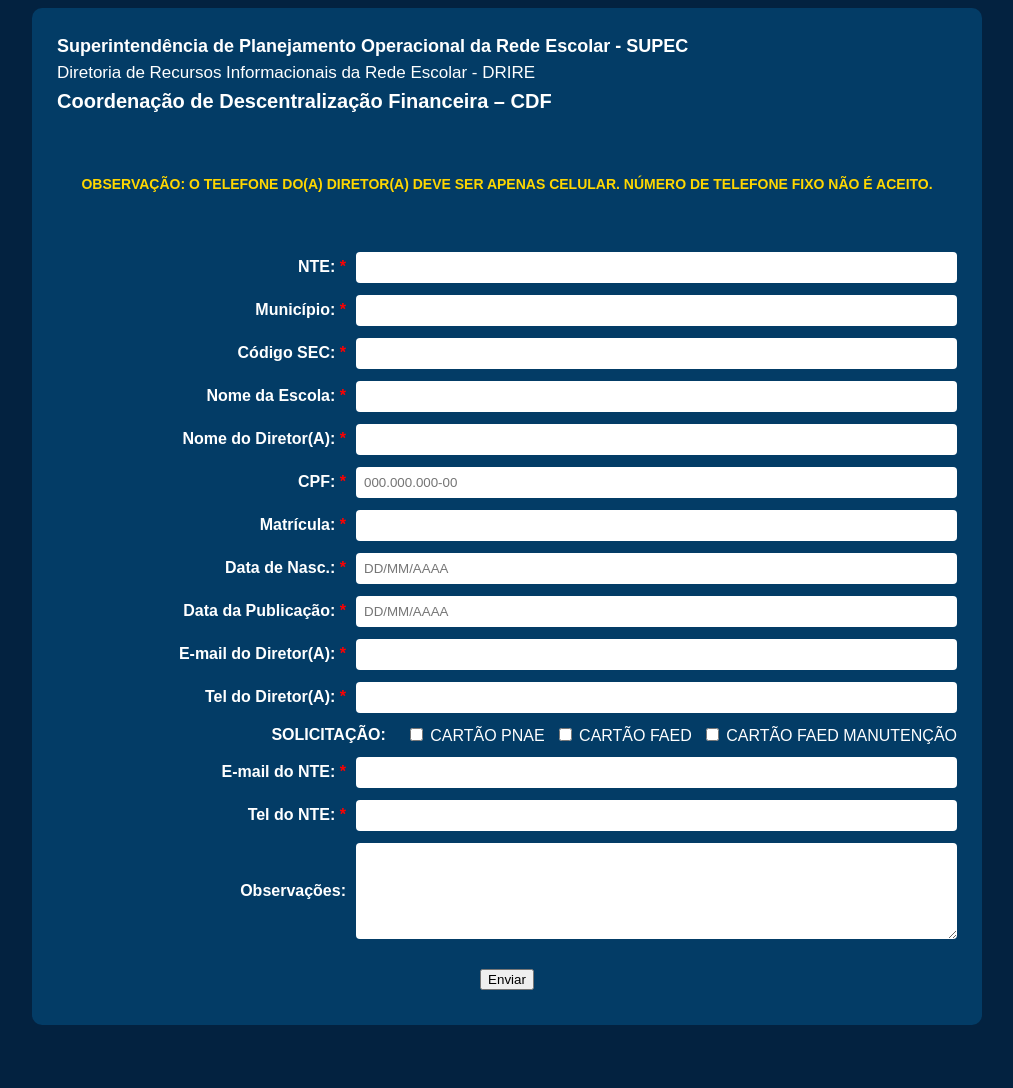
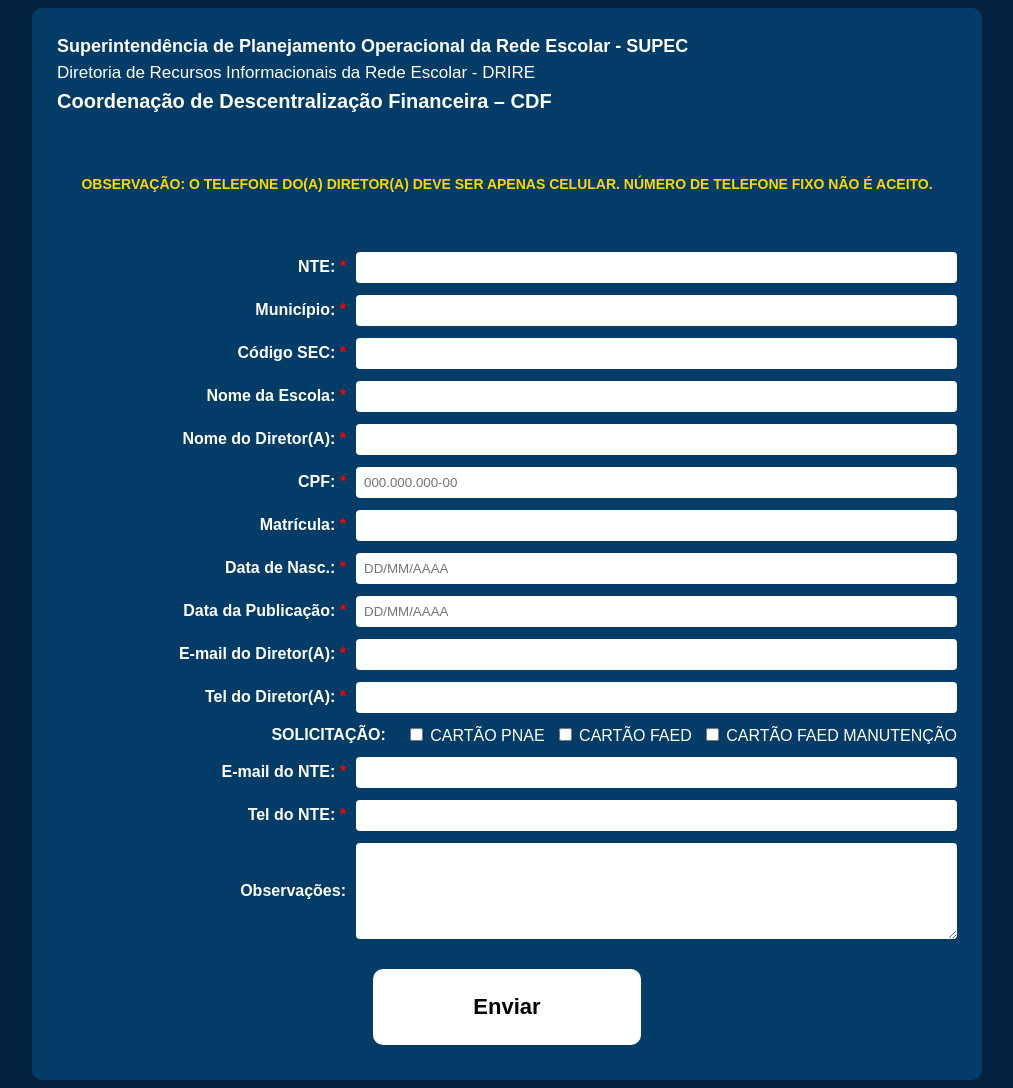
Before and after one commit to DevFjss/site-faed, a plain HTML site: page index.html in a window 1280 px wide. Shown: the whole page, without its empty margins (133-1146 px from the left). Before the commit the page ends 1033 px from the top, so only its background shows below. Drawn offline with Linux system fonts and the light colour scheme.

Commit message:
Update index.html

```diff
--- a/index.html
+++ b/index.html
@@ -80,16 +80,15 @@ border-radius:4px;
 height:80px;
 }
 
-.form-group input[type="submit"]{
+#form-footer input[type="submit"]{
 background-color:#FFFFFF;
 color:#000;
-padding:18px 70px;
+padding:25px 100px;
 border:none;
 cursor:pointer;
-border-radius:6px;
+border-radius:10px;
 font-weight:bold;
-font-size:18px;
-width:220px;
+font-size:22px;
 }
 
 .form-group input[type="submit"]:hover{
```
